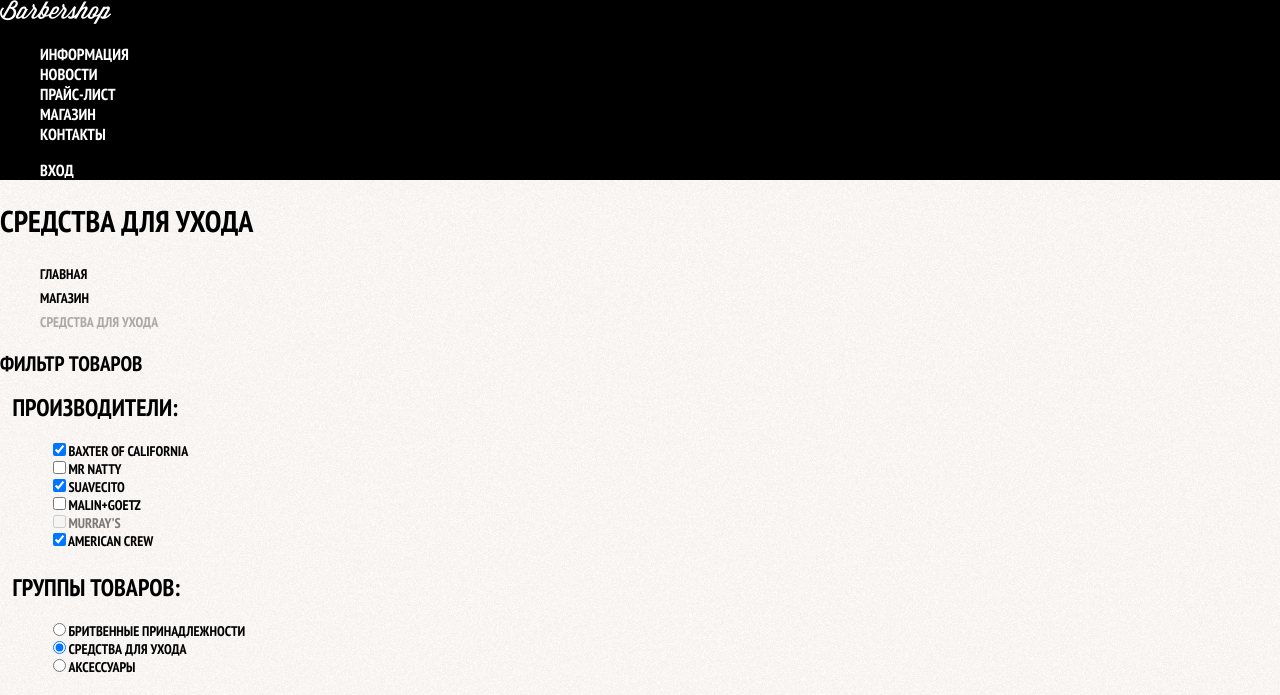
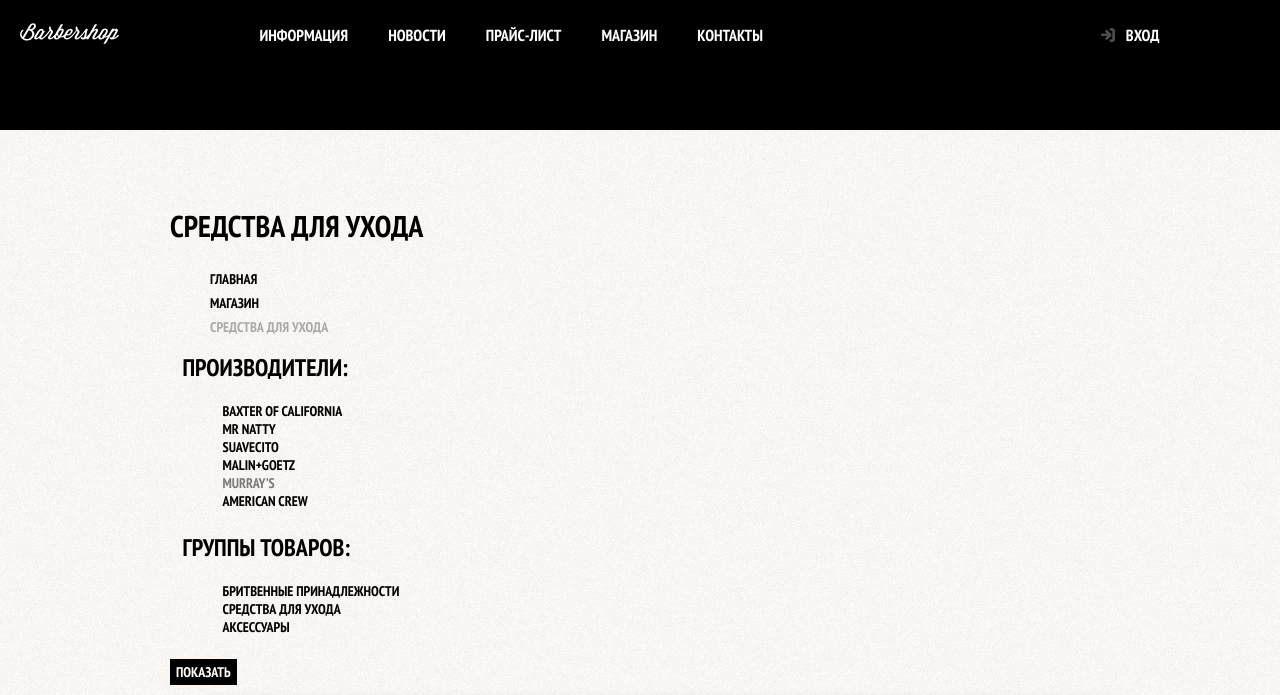
Before and after one commit to iashchuk/93555-barbershop, a website: page catalog.html in a window 1280 px wide. Shown: the top 695 px of the page. Drawn offline with Linux system fonts and the light colour scheme.

Commit message:
Сделана сетка хедера главной страницы

```diff
--- a/catalog.html
+++ b/catalog.html
@@ -13,10 +13,12 @@
 
 <body class="page page--inner">
   <header class="page__header">
-    <nav class="navigation">
-      <a class="navigation__logo" href="index.html">
-        <img class="navigation__image" src="img/logo.png" width="111" height="24" alt="Логотип барбершопа «Бородинский»">
+    <nav class="navigation navigation--inner">
+      <a class="navigation__logo navigation__logo--inner" href="index.html">
+        <img class="navigation__image" src="img/logo.svg" width="111" height="24" alt="Логотип барбершопа «Бородинский»">
       </a>
+      <div class="navigation__wrapper">
+        <div class="container container--nav">
           <ul class="navigation__menu menu">
             <li class="menu__item">
               <a class="menu__link" href="info.html">Информация</a>
@@ -39,6 +41,8 @@
               <a class="user__link" href="login.html">Вход</a>
             </li>
           </ul>
+        </div>
+      </div>
     </nav>
   </header>
 
--- a/sass/blocks/common.scss
+++ b/sass/blocks/common.scss
@@ -21,3 +21,29 @@ img {
   max-width: 100%;
   height: auto;
 }
+
+.visually-hidden:not(:focus):not(:active),
+input[type="checkbox"].visually-hidden,
+input[type="radio"].visually-hidden {
+  position: absolute;
+  width: 1px;
+  height: 1px;
+  margin: -1px;
+  border: 0;
+  padding: 0;
+  white-space: nowrap;
+  clip-path: inset(100%);
+  clip: rect(0 0 0 0);
+  overflow: hidden;
+}
+
+.container {
+  width: 940px;
+  margin: 0 auto;
+  padding: 0 10px;
+}
+
+.container--nav {
+  display: flex;
+  justify-content: space-between;
+}
--- a/sass/blocks/navigation.scss
+++ b/sass/blocks/navigation.scss
@@ -1,17 +1,67 @@
 .navigation {
+  display: flex;
+  flex-direction: column;
+  align-items: center;
+  background-color: transparent;
   font-size: 16px;
   line-height: 20px;
   color: #ffffff;
   background-color: #000000;
+  // box-shadow: inset 0 0 0 2px rgb(234, 255, 45);
 }
 
-.navigation__menu,
-.navigation__user {
+.navigation__wrapper {
+   width: 100%;
+   margin-bottom: 60px;
+   background-color: #000000;
+  //  box-shadow: inset 0 0 0 2px rgb(234, 255, 45);
+}
+
+.navigation--inner {
+  align-items: flex-start;
+  flex-direction: row;
+}
+
+.navigation__logo {
+  order: 2;
+  width: 368px;
+  height: 153px;
+}
+
+.navigation__logo--inner {
+  order: 0;
+  width: 111px;
+  height: 24px;
+  padding: 23px 20px;
+}
+
+.menu {
+  display: flex;
+  flex-wrap: wrap;
+  width: 620px;
+  margin: 0;
+  padding: 0;
   list-style: none;
+
+  // background: rgba(234, 255, 45, 0.2);
+  // box-shadow: inset 0 0 0 2px rgb(234, 255, 45);
 }
 
 .menu__link {
+  display: inline-block;
+  padding: 25px 20px;
+  vertical-align: middle;
   color: #ffffff;
+}
+
+.user {
+  display: flex;
+  max-width: 140px;
+  margin: 0;
+  padding: 0;
+  list-style: none;
+  // background: rgba(234, 255, 45, 0.2);
+  // box-shadow: inset 0 0 0 2px rgb(234, 255, 45);
 }
 
 .menu__link:hover,
@@ -20,10 +70,31 @@
 }
 
 .user__link {
+  position: relative;
+
+  display: inline-block;
+  padding: 25px 20px;
+  padding-left: 50px;
+  vertical-align: middle;
   color: #ffffff;
+  // background: rgba(234, 255, 45, 0.2);
+  // box-shadow: inset 0 0 0 2px rgb(234, 255, 45);
 }
 
 .user__link:hover,
 .user__link:focus {
   background-color: #242424;
 }
+
+.user__link::before {
+  content: "";
+  position: absolute;
+  top: 27px;
+  left: 24px;
+  width: 16px;
+  height: 18px;
+  background-image: url("../img/login.svg");
+  background-repeat: no-repeat;
+  background-position: 0 0;
+  opacity: 0.3;
+}
--- a/sass/blocks/page.scss
+++ b/sass/blocks/page.scss
@@ -1,3 +1,7 @@
+.page__header {
+  margin-bottom: 75px;
+}
+
 .page__title {
   font-size: 30px;
   line-height: 42px;
```
Also changed, not shown: catalog-item.html (+5 -1 lines), index.html (+5 -1 lines), css/style.css, css/style.min.css, img/cross.svg (added), img/facebook.svg (added), img/index-logo.svg (added), img/instagram.svg (added), img/lock.svg (added), img/login.svg (added), img/logo-small.svg (added), img/logo.svg (added), img/user.svg (added), img/vk.svg (added). Lines whose indentation alone changed are shown as unchanged.
